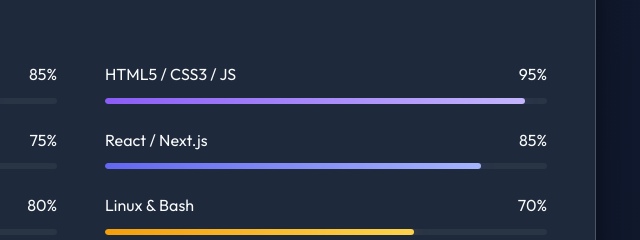
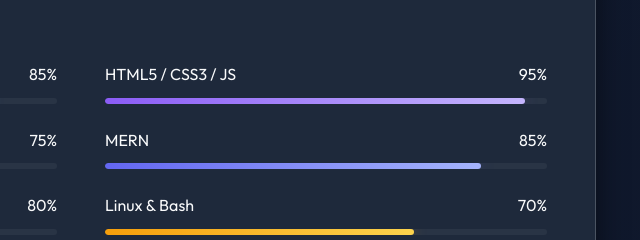
Before and after one commit to parigaur21/Portfolio, a plain HTML site: page Portfolio/index.html in a window 1280 px wide. Shown: the part 1720-1960 px from the top of the page, 624-1264 px from the left. Drawn offline with nearby package versions, Linux system fonts and the light colour scheme.

Commit message:
portfolio

```diff
--- a/Portfolio/index.html
+++ b/Portfolio/index.html
@@ -231,7 +231,7 @@
                             </div>
                             <div class="mb-4">
                                 <div class="d-flex justify-content-between mb-1">
-                                    <span>React / Next.js</span>
+                                    <span>MERN</span>
                                     <span>85%</span>
                                 </div>
                                 <div class="progress-bar-container">
```
